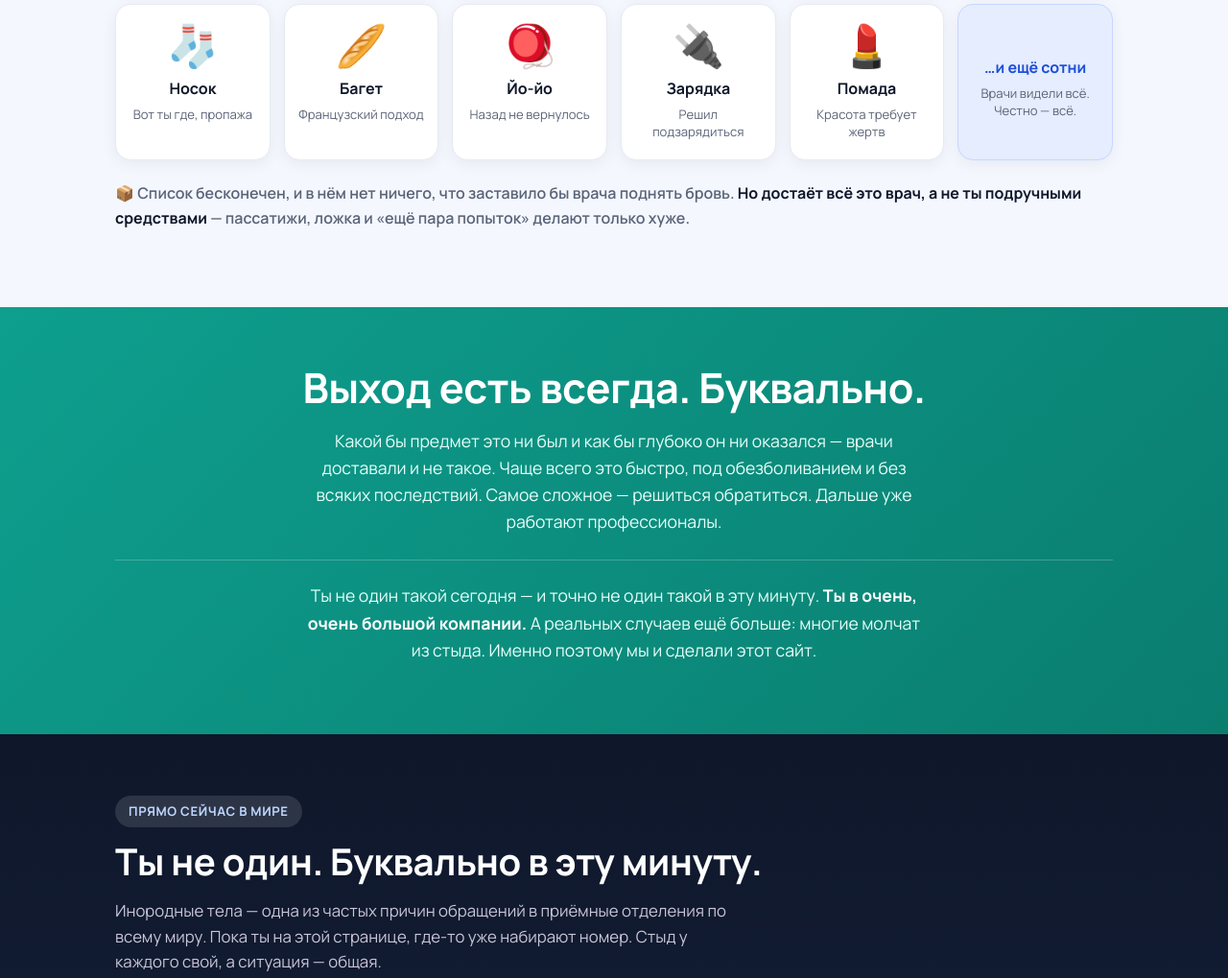
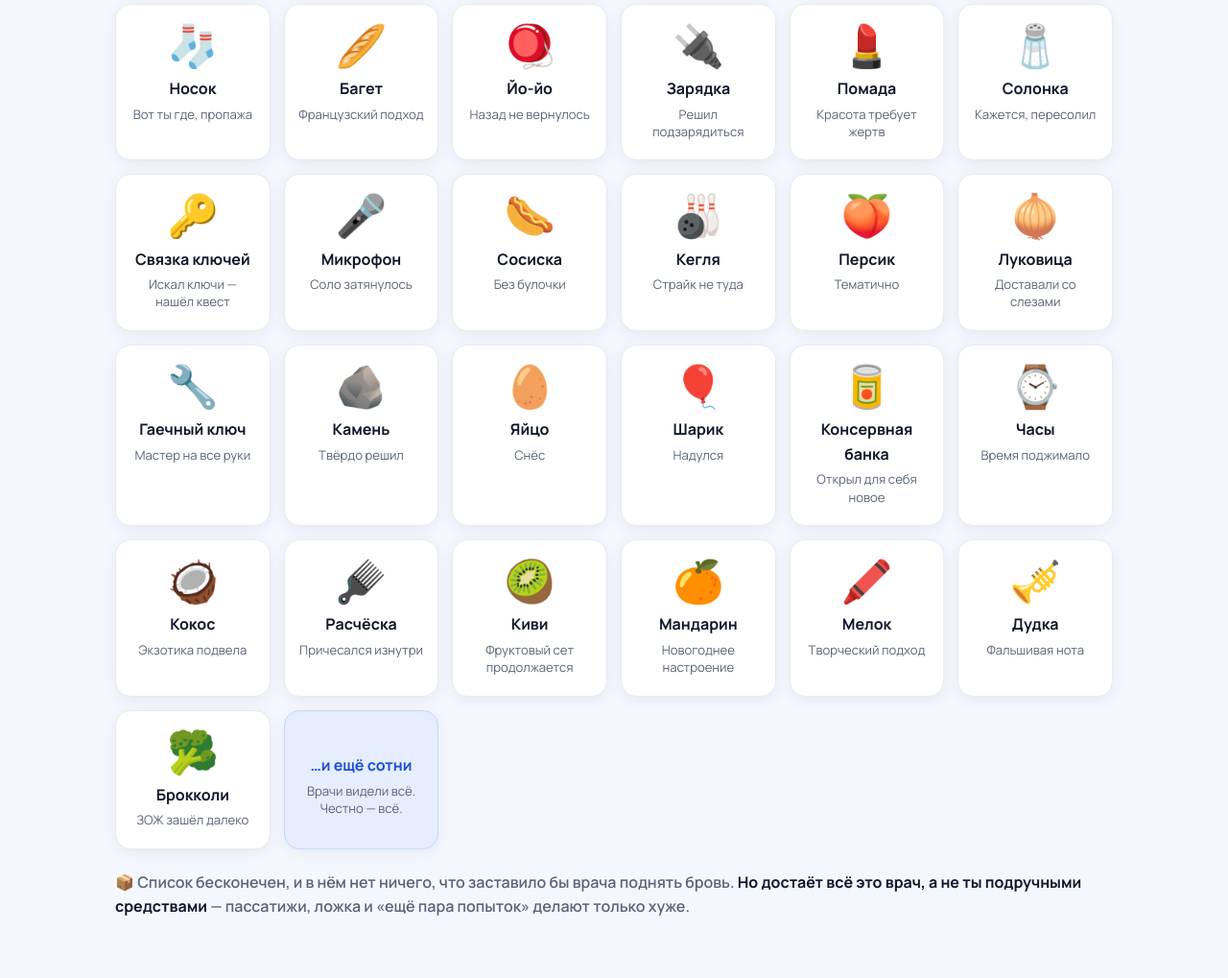
Before and after one commit to operdirAI/operdirAI.github.io, a plain HTML site: page index.html in a window 1280 px wide. Shown: the part 3084-4103 px from the top of the page at 96% size. Drawn offline with Linux system fonts and the light colour scheme; a web font is replaced by a local one.

Commit message:
Hall of fame: +20 objects

```diff
--- a/index.html
+++ b/index.html
@@ -489,6 +489,26 @@
           <div class="obj-card"><span class="emoji">🪀</span><div class="obj-name">Йо-йо</div><div class="obj-cap">Назад не вернулось</div></div>
           <div class="obj-card"><span class="emoji">🔌</span><div class="obj-name">Зарядка</div><div class="obj-cap">Решил подзарядиться</div></div>
           <div class="obj-card"><span class="emoji">💄</span><div class="obj-name">Помада</div><div class="obj-cap">Красота требует жертв</div></div>
+          <div class="obj-card"><span class="emoji">🧂</span><div class="obj-name">Солонка</div><div class="obj-cap">Кажется, пересолил</div></div>
+          <div class="obj-card"><span class="emoji">🔑</span><div class="obj-name">Связка ключей</div><div class="obj-cap">Искал ключи — нашёл квест</div></div>
+          <div class="obj-card"><span class="emoji">🎤</span><div class="obj-name">Микрофон</div><div class="obj-cap">Соло затянулось</div></div>
+          <div class="obj-card"><span class="emoji">🌭</span><div class="obj-name">Сосиска</div><div class="obj-cap">Без булочки</div></div>
+          <div class="obj-card"><span class="emoji">🎳</span><div class="obj-name">Кегля</div><div class="obj-cap">Страйк не туда</div></div>
+          <div class="obj-card"><span class="emoji">🍑</span><div class="obj-name">Персик</div><div class="obj-cap">Тематично</div></div>
+          <div class="obj-card"><span class="emoji">🧅</span><div class="obj-name">Луковица</div><div class="obj-cap">Доставали со слезами</div></div>
+          <div class="obj-card"><span class="emoji">🔧</span><div class="obj-name">Гаечный ключ</div><div class="obj-cap">Мастер на все руки</div></div>
+          <div class="obj-card"><span class="emoji">🪨</span><div class="obj-name">Камень</div><div class="obj-cap">Твёрдо решил</div></div>
+          <div class="obj-card"><span class="emoji">🥚</span><div class="obj-name">Яйцо</div><div class="obj-cap">Снёс</div></div>
+          <div class="obj-card"><span class="emoji">🎈</span><div class="obj-name">Шарик</div><div class="obj-cap">Надулся</div></div>
+          <div class="obj-card"><span class="emoji">🥫</span><div class="obj-name">Консервная банка</div><div class="obj-cap">Открыл для себя новое</div></div>
+          <div class="obj-card"><span class="emoji">⌚</span><div class="obj-name">Часы</div><div class="obj-cap">Время поджимало</div></div>
+          <div class="obj-card"><span class="emoji">🥥</span><div class="obj-name">Кокос</div><div class="obj-cap">Экзотика подвела</div></div>
+          <div class="obj-card"><span class="emoji">🪮</span><div class="obj-name">Расчёска</div><div class="obj-cap">Причесался изнутри</div></div>
+          <div class="obj-card"><span class="emoji">🥝</span><div class="obj-name">Киви</div><div class="obj-cap">Фруктовый сет продолжается</div></div>
+          <div class="obj-card"><span class="emoji">🍊</span><div class="obj-name">Мандарин</div><div class="obj-cap">Новогоднее настроение</div></div>
+          <div class="obj-card"><span class="emoji">🖍️</span><div class="obj-name">Мелок</div><div class="obj-cap">Творческий подход</div></div>
+          <div class="obj-card"><span class="emoji">🎺</span><div class="obj-name">Дудка</div><div class="obj-cap">Фальшивая нота</div></div>
+          <div class="obj-card"><span class="emoji">🥦</span><div class="obj-name">Брокколи</div><div class="obj-cap">ЗОЖ зашёл далеко</div></div>
           <div class="obj-card more"><div><div class="obj-name">…и ещё сотни</div><div class="obj-cap">Врачи видели всё. Честно — всё.</div></div></div>
         </div>
 
```
